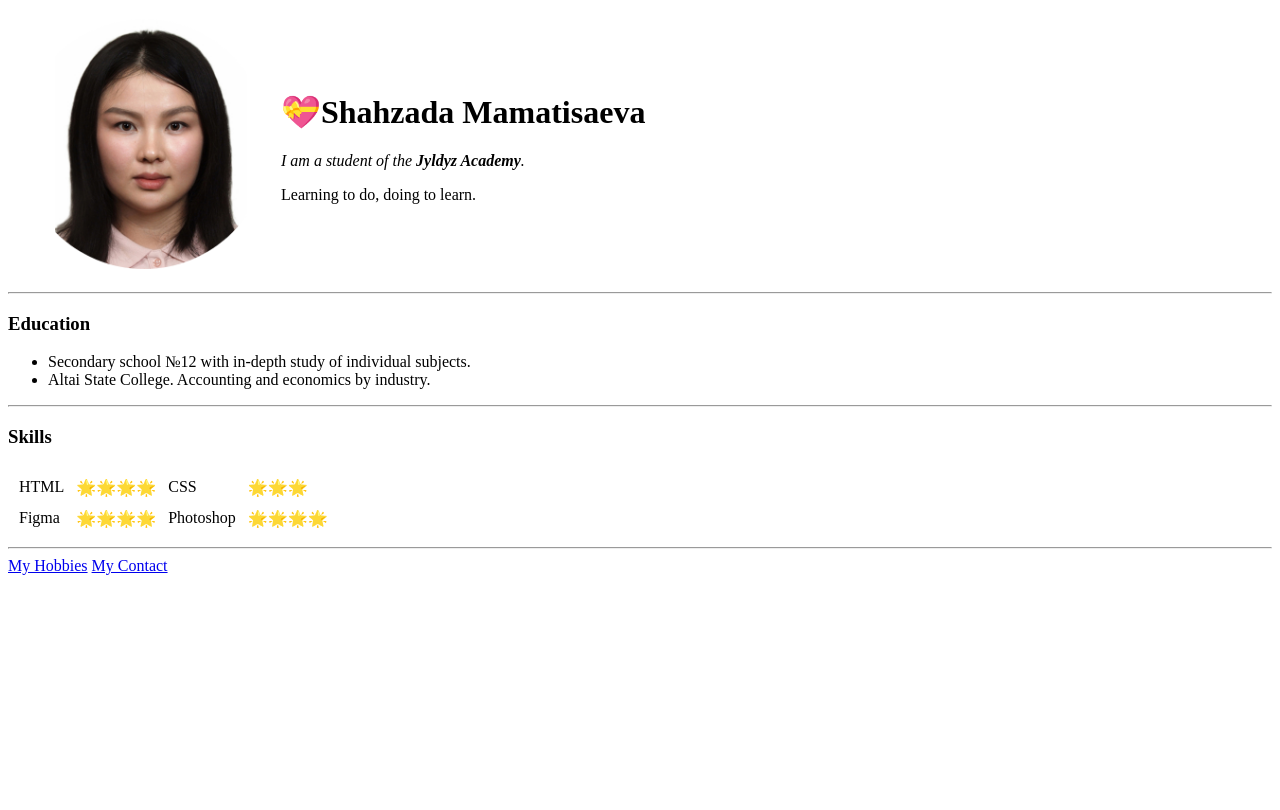
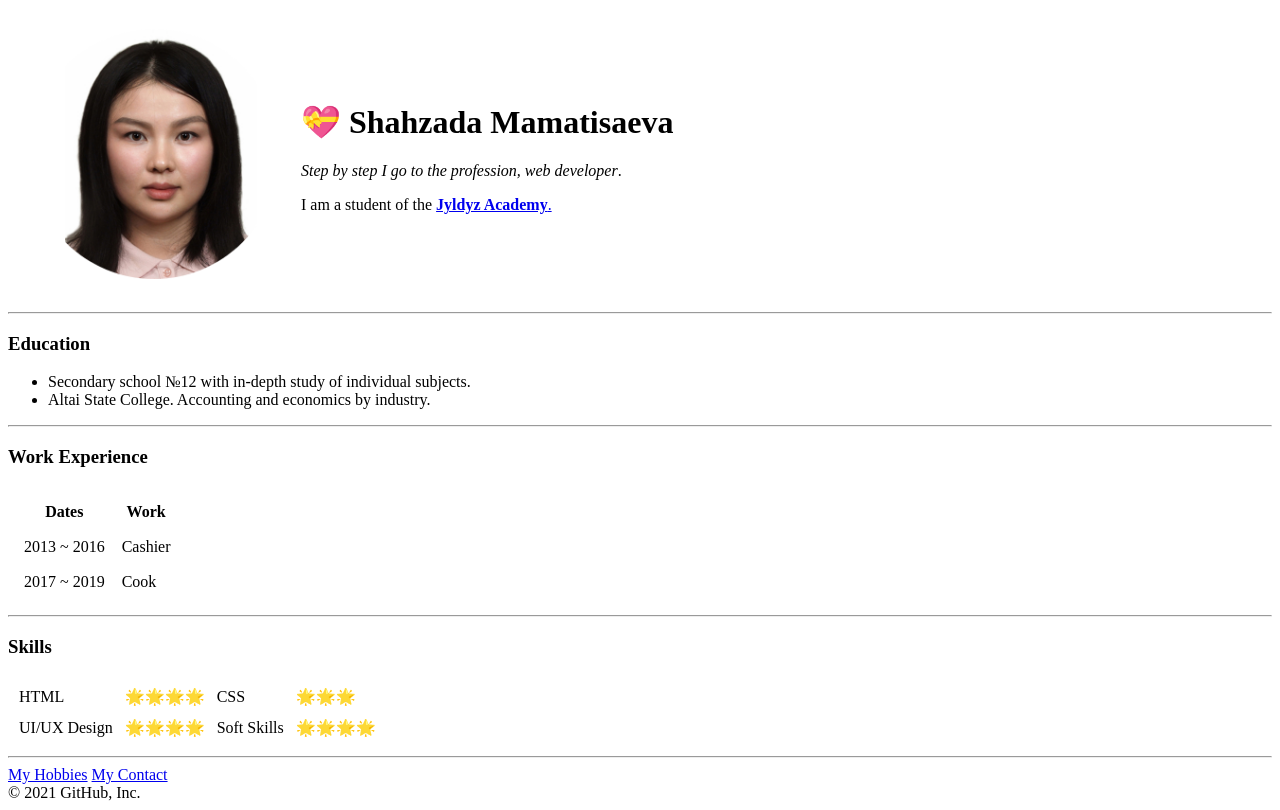
Before and after one commit to ShahzadaMamatisaeva/site, a plain HTML site: page index.html in a window 1280 px wide. Drawn offline with Linux system fonts and the light colour scheme.

Commit message:
Внесла изменения

```diff
--- a/index.html
+++ b/index.html
@@ -5,29 +5,51 @@
     <meta charset="UTF-8">
     <meta http-equiv="X-UA-Compatible" content="IE=edge">
     <meta name="viewport" content="width=device-width, initial-scale=1.0">
-  <title>💝Personal Site</title>
+    <title>✔Shahzada's personal site</title>
+    <link rel="stylesheet" href="style.css">
 </head>
 
 <body>
-  <table cellspacing="10">
+    <div class="container">
+        <table cellspacing="20px">
             <tr>
-      <td><img src="./F6235_p-modified.png" width="250" height="250" alt="Bright Brains"></td>
-      <td><h1>💝Shahzada Mamatisaeva</h1>
-        <p><em>I am a student of the <strong>Jyldyz Academy</strong>.</em></p>
-        <p>Learning to do, doing to learn.</p></td>
+                <td><img src="./F6235_p-modified.png" width="250" height="250" alt="Foto">
+                </td>
+                <td>
+                    <h1>💝 Shahzada Mamatisaeva</h1>
+                    <p><em>Step by step I go to the profession, web developer</em>.</p>
+                    <p>I am a student of the <a href="https://www.instagram.com/jyldyzacademy/?hl=ru"><strong>Jyldyz Academy</strong>.</a></p>
+                </td>
             </tr>
         </table>
 
         <hr>
-
         <h3>Education</h3>
         <ul>
           <li>Secondary school №12 with in-depth study of individual subjects.</li>
           <li>Altai State College. Accounting and economics by industry.</li>
         </ul>
-
         <hr>
-
+        <h3>Work Experience</h3>
+        <table cellspacing="15px">
+            <thead>
+                <tr>
+                    <th>Dates</th>
+                    <th>Work</th>
+                </tr>
+            </thead>
+            <tbody>
+                <tr>
+                    <td>2013 ~ 2016</td>
+                    <td>Cashier</td>
+                </tr>
+                <tr>
+                    <td>2017 ~ 2019</td>
+                    <td>Cook</td>
+                </tr>
+            </tbody>
+        </table>
+        <hr>
         <h3>Skills</h3>
         <table cellspacing="10" rowspan="2">
           <tr>
@@ -37,15 +59,18 @@
             <td>🌟🌟🌟</td>
           </tr>
           <tr>
-      <td>Figma</td>
+            <td>UI/UX Design</td>
             <td>🌟🌟🌟🌟</td>
-      <td>Photoshop</td>
+            <td>Soft Skills</td>
             <td>🌟🌟🌟🌟</td>
           </tr>
         </table>
         <hr>
         <a href="hobbies.html">My Hobbies</a>
         <a href="contact-me.html">My Contact</a>
+    </div>
+
 </body>
 
 </html>
+© 2021 GitHub, Inc.
```
Lines whose indentation alone changed are shown as unchanged.
